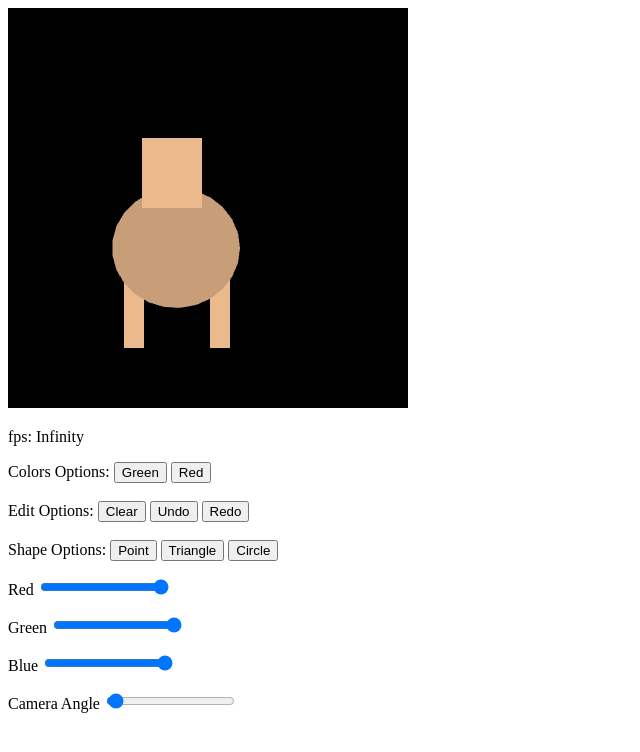
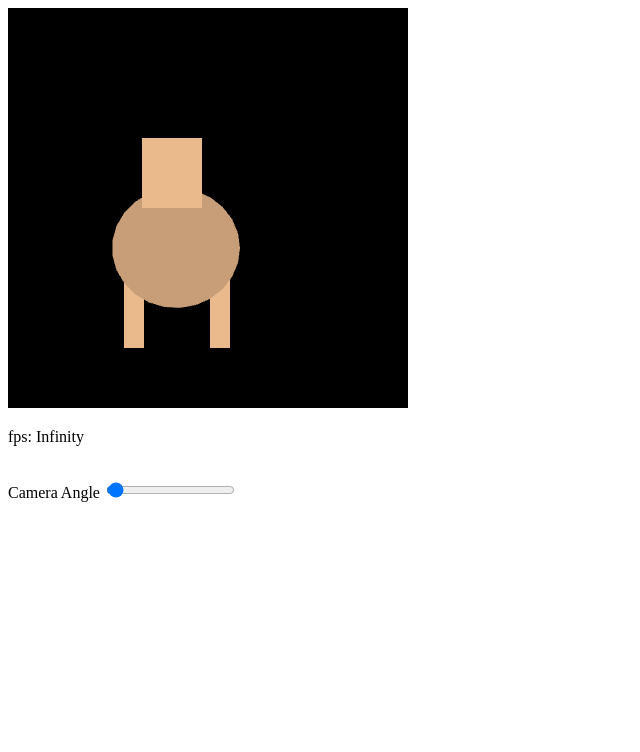
Before and after one commit to apeszek/cse160, a plain HTML site: page asgn2/src/blockyAnimal.html in a window 1280 px wide. Shown: the whole page, without its empty margins (0-640 px from the left). Drawn offline with Linux system fonts and the light colour scheme.

Commit message:
updated html (only camera angle)

```diff
--- a/asgn2/src/blockyAnimal.html
+++ b/asgn2/src/blockyAnimal.html
@@ -12,30 +12,7 @@
 
     <p id="numdot"> XXX </p>
 
-    Colors Options:
-    <button  type="button" id="green">Green</button>
-    <button  type="button" id="red">Red</button>
     <br>
-    <br>
-    Edit Options:
-    <button  type="button" id="clear">Clear</button>
-    <button  type="button" id="undo">Undo</button>
-    <button  type="button" id="redo">Redo</button>
-
-    <br>
-    <br>
-    Shape Options:
-    <button  type="button" id="point">Point</button>
-    <button  type="button" id="triangle">Triangle</button>
-    <button  type="button" id="circle">Circle</button>
-
-    <p>
-    Red <input type="range" min="0" max="100" value="100" class="slider" id="redSlide">
-    <p>
-    Green <input type="range" min="0" max="100" value="100" class="slider" id="greenSlide">
-    <p>
-    Blue <input type="range" min="0" max="100" value="100" class="slider" id="blueSlide">
-    <p>
     Camera Angle <input type="range" min="0" max="360" value="5" class="slider" id="angleSlide">
     <p>
 
--- a/asgn2/src/blockyAnimal.js
+++ b/asgn2/src/blockyAnimal.js
@@ -101,26 +101,6 @@ function connectVariablesToGLSL(){
 
 //Actions for HTML UI Elements
 function actionsforHTML(){
-  //Buttons - Colors
-  document.getElementById('green').onclick = function() {g_selectedColor = [0.0, 1.0, 0.0, 1.0]; };
-  document.getElementById('red').onclick = function() {g_selectedColor = [1.0, 0.0, 0.0, 1.0]; };
-
-  //Buttons - Clear, Redo, Undo
-  document.getElementById('clear').onclick = function() {g_shapesList = []; g_stack = []; renderAllShapes();};
-  document.getElementById('undo').onclick = undo;
-  document.getElementById('redo').onclick = redo;
-
-
-  //Buttons - Shape
-  document.getElementById('point').onclick = function() {g_selectedType = POINT; };
-  document.getElementById('triangle').onclick = function() {g_selectedType = TRIANGLE; };
-  document.getElementById('circle').onclick = function() {g_selectedType = CIRCLE; };
-
-  //Sliders - Colors
-  document.getElementById('redSlide').addEventListener('mouseup', function(){g_selectedColor[0] = this.value/100;});
-  document.getElementById('greenSlide').addEventListener('mouseup', function(){g_selectedColor[1] = this.value/100;});
-  document.getElementById('blueSlide').addEventListener('mouseup', function(){g_selectedColor[2] = this.value/100;});
-
   //Slider - Angle
   //document.getElementById('angleSlide').addEventListener('mouseup', function(){g_globalAngle = this.value; renderAllShapes(); });
   document.getElementById('angleSlide').addEventListener('mousemove', function(){g_globalAngle = this.value; renderScene(); });
```
